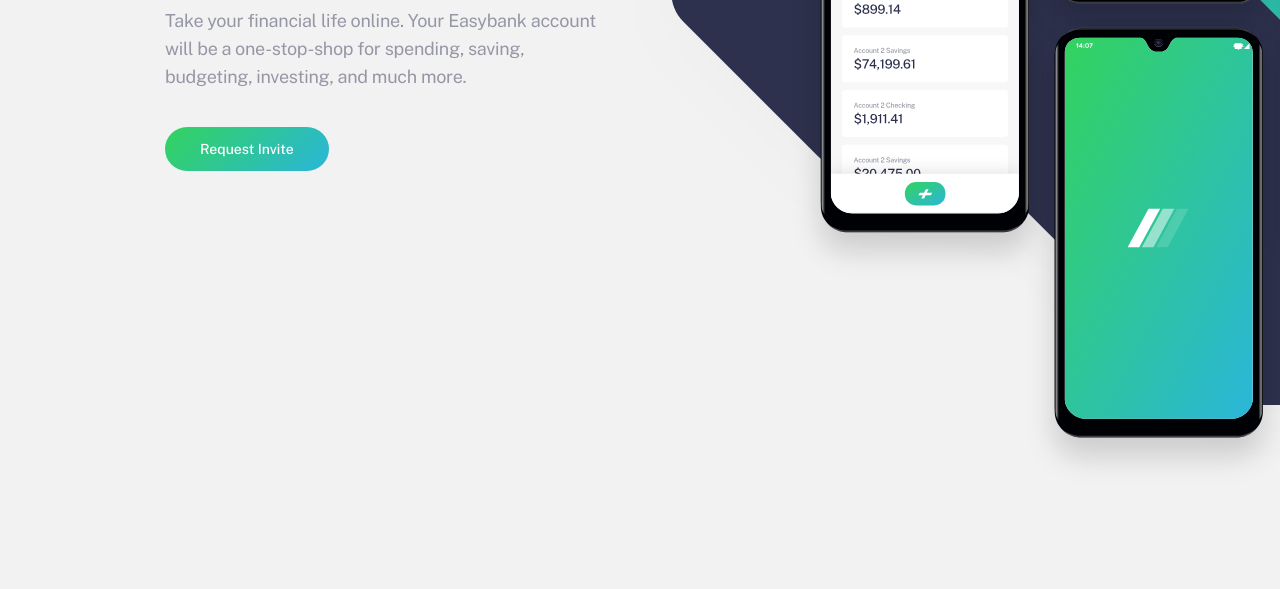
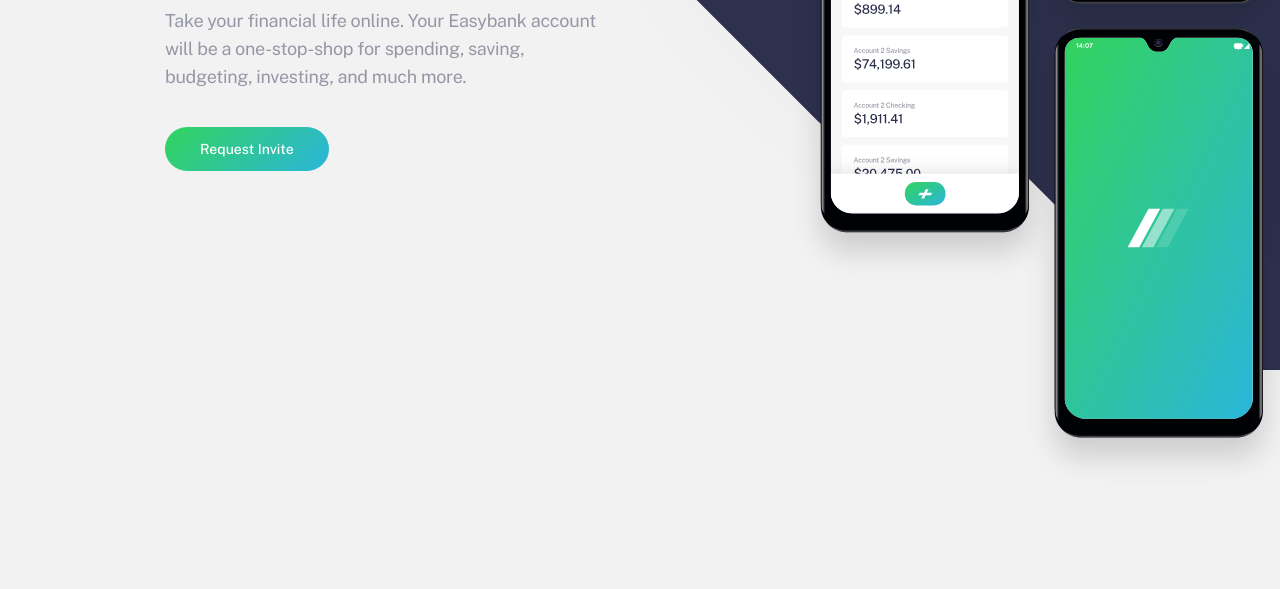
Before and after one commit to Bekzod97-div/easybank, a plain HTML site: page index.html in a window 1280 px wide. Shown: the part 396-985 px from the top of the page. Drawn offline with Linux system fonts and the light colour scheme.

Commit message:
change z-index value of hero-img

```diff
--- a/css/styles.css
+++ b/css/styles.css
@@ -210,7 +210,7 @@ body {
     height: 100vh;
     background-image: url(../img/hero-bg.svg);
     background-repeat: no-repeat;
-    background-position: top -235px right -525px;
+    background-position: top -270px right -525px;
 }
 
 .hero__content--wrapper {
@@ -234,7 +234,7 @@ body {
 
 /* Hero phones */
 .hero-img {
-  z-index: 1;
+  z-index: 4;
   width: 732px;
   height: 901px;
   transform: translate(80px, -100px);
```
